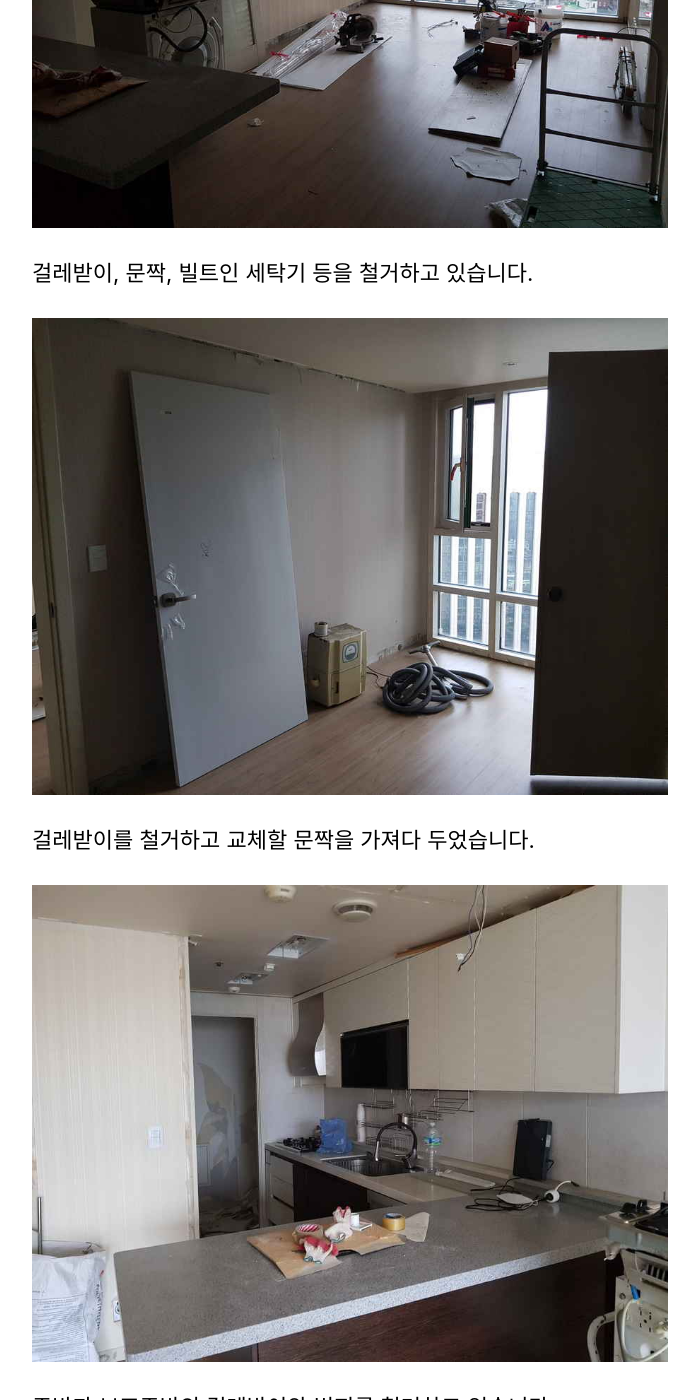
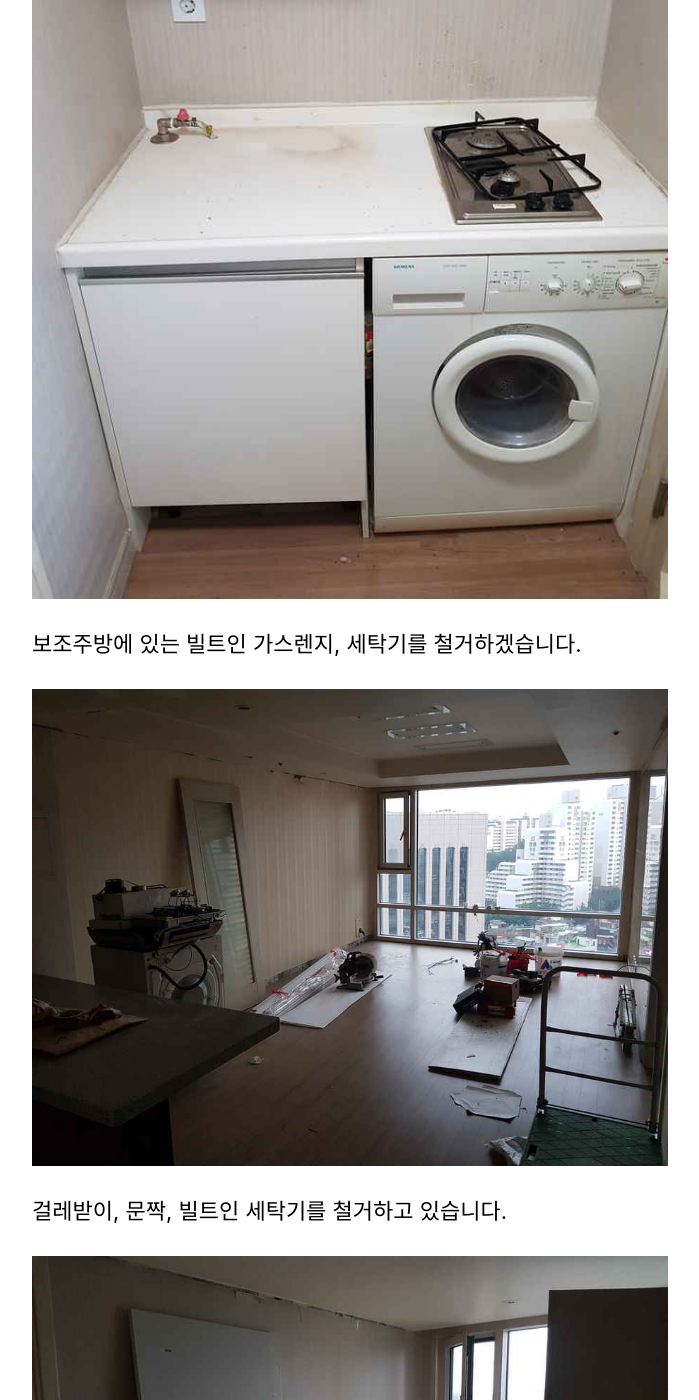
Before and after one commit to mapoobelisk/mapoobelisk.github.io, a Jekyll site: the page built from _posts/2020-07-01-리모델링-후기.md, in a window 1280 px wide and 1400 px high, scrolled down 757 px. Shown: the whole window, without its empty margins (290-989 px from the left). Built offline with Jekyll 4.4.1, drawn with Linux system fonts in a browser that asks for light colours; cached includes are drawn as plain includes.

Commit message:
update remodeling

```diff
--- a/_posts/2020-07-01-리모델링-후기.md
+++ b/_posts/2020-07-01-리모델링-후기.md
@@ -11,9 +11,13 @@ categories: blog
 
 철거 1일 - 목공 1일 - 필름 1일 - 도배 2일 - 기타 1일 순서대로 진행되었습니다.
 
+![보조주방](/assets/images/posts/리111.jpg)
+
+보조주방에 있는 빌트인 가스렌지, 세탁기를 철거하겠습니다.
+
 ![거실](/assets/images/posts/리201.jpg)
 
-걸레받이, 문짝, 빌트인 세탁기 등을 철거하고 있습니다.
+걸레받이, 문짝, 빌트인 세탁기를 철거하고 있습니다.
 
 ![큰방](/assets/images/posts/리204.jpg)
 
```
Also changed, not shown: assets/images/posts/리301.jpg.
